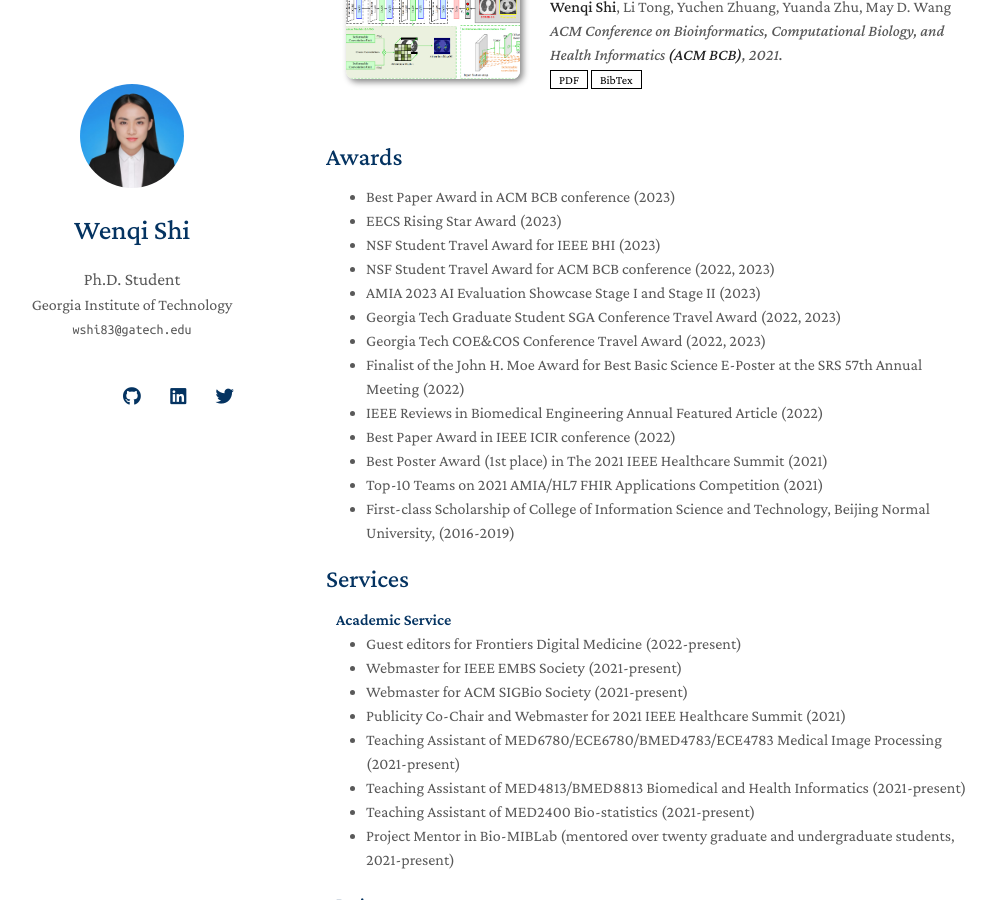
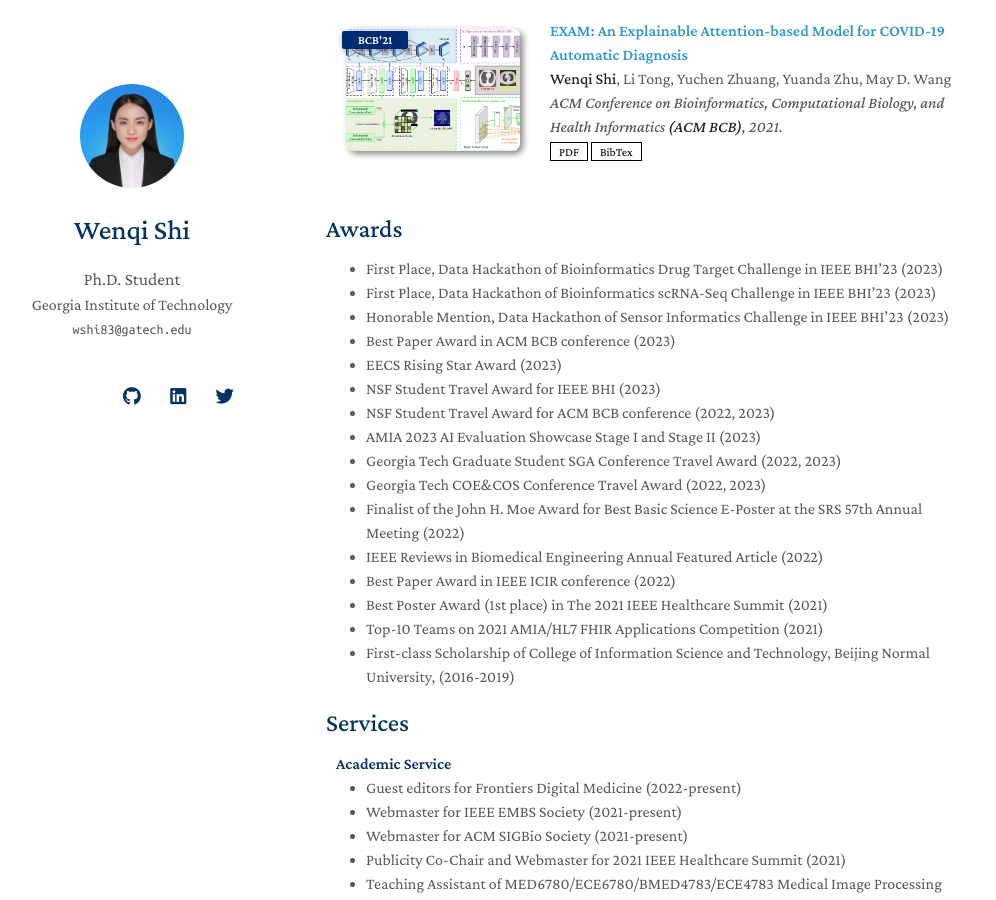
Before and after one commit to wshi83/wshi83.github.io, a Jekyll site: the page built from index.md, in a window 1280 px wide and 900 px high, scrolled down 2015 px. Shown: the whole window, without its empty margins (144-1140 px from the left). Built offline with Jekyll 4.4.1, drawn with Linux system fonts in a browser that asks for light colours; nearby versions of some CDN libraries; a style sheet for code colours, icons or effects is not loaded; our own code applies the rules of GitHub Pages for plain Markdown files; some of the changed text lies outside the part shown.

Commit message:
add BHI awards

```diff
--- a/index.md
+++ b/index.md
@@ -16,6 +16,7 @@ Welcome! I am a final-year PhD student at Georgia Institute of Technology. I am
 ## News
 
 - **[Pinned to Top] I am actively seeking industrial R&D opportunities, as well as Postdoctoral positions, beginning in 2024. I am happy to engage in discussions regarding potential opportunities!**
+- [09/2023] Three groups of graduate and undergraduate students have obtained two first places and one honorable mention in the data hackathon of IEEE BHI'23. Congratulations to the students!
 - [09/2023] One paper got accepted in ACM BCB 2023 and received **Best Paper Award**, discussing retrieval-augmented LLMs for shared decision making in rare diseases.
 - [08/2023] Humbled to be selected as a **Rising Star in EECS** this year (2023). See you in Atlanta.
 - [07/2023] Humbled to receive **NSF Student Travel Award** for IEEE BHI'23 and ACM BCB'23. See you in Pittsburgh and Houston!
@@ -26,6 +27,9 @@ Welcome! I am a final-year PhD student at Georgia Institute of Technology. I am
 
 ## Awards
 
+- First Place, Data Hackathon of Bioinformatics Drug Target Challenge in IEEE BHI'23 (2023)
+- First Place, Data Hackathon of Bioinformatics scRNA-Seq Challenge in IEEE BHI'23 (2023)
+- Honorable Mention, Data Hackathon of Sensor Informatics Challenge in IEEE BHI'23 (2023)
 - Best Paper Award in ACM BCB conference (2023)
 - EECS Rising Star Award (2023)
 - NSF Student Travel Award for IEEE BHI (2023)
```
